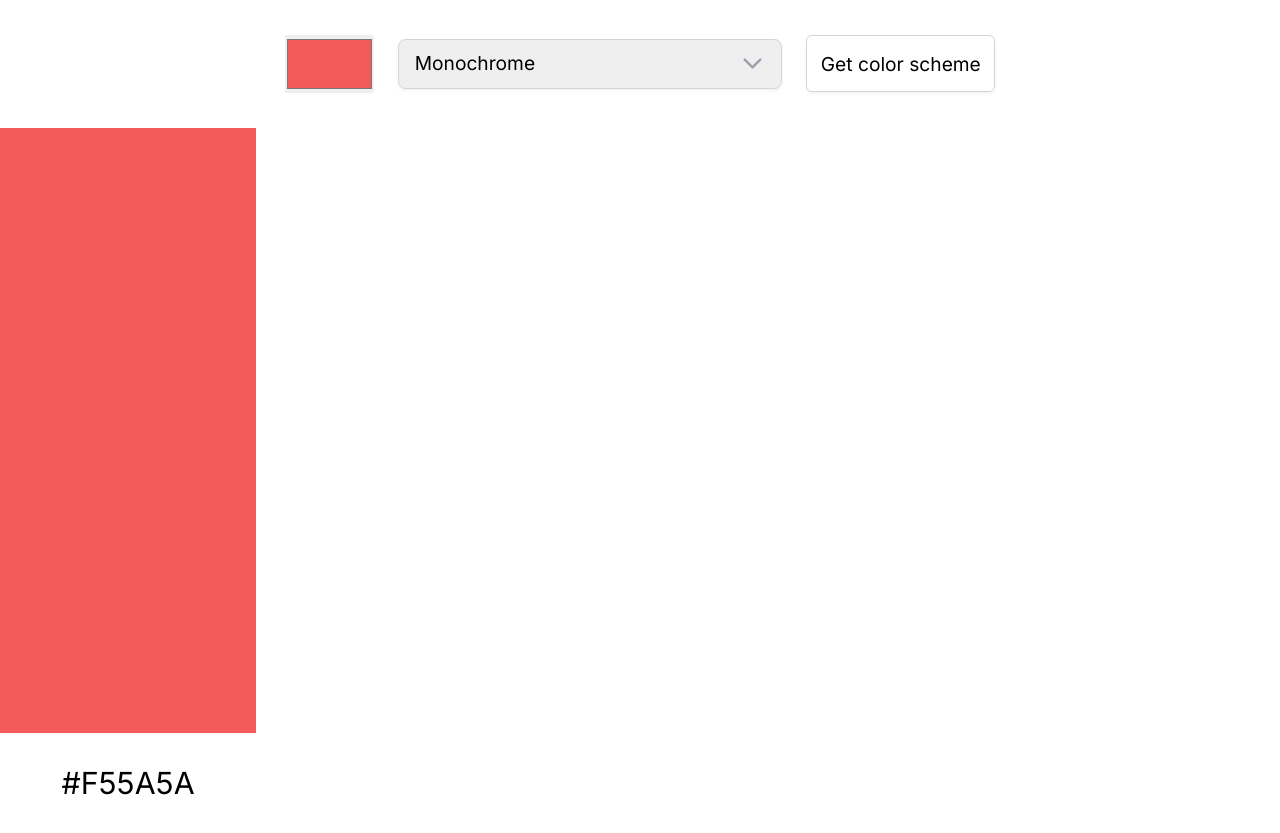
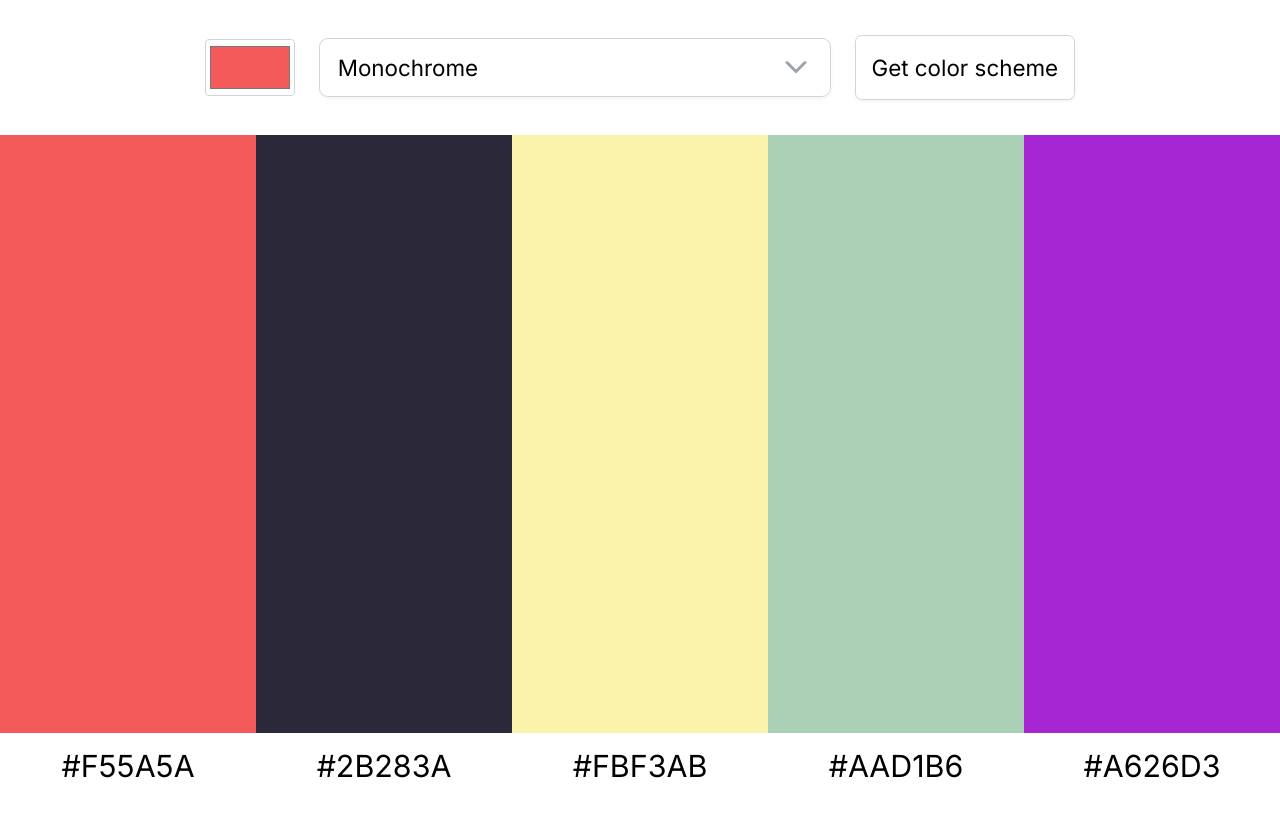
Before and after one commit to ahmdesmaill/color-palette-generator, a website built with Vite: page index.html in a window 1280 px wide. After the commit the page ends 800 px from the top, so only its background shows below. Built offline with nearby package versions, Linux system fonts and the light colour scheme.

Commit message:
First MVP

```diff
--- a/index.html
+++ b/index.html
@@ -6,28 +6,29 @@
         <link rel="preconnect" href="https://fonts.googleapis.com">
         <link rel="preconnect" href="https://fonts.gstatic.com" crossorigin>
         <link href="https://fonts.googleapis.com/css2?family=Inter:opsz,wght@14..32,100..900&display=swap" rel="stylesheet">
+        <script type="module" src="./main.js" defer></script>
     </head>
     <body>
         <main>
-            <form>
-                <label for="colorPicker" class="sr-only">Pick a color</label>
-                <input type="color" id="colorPicker" value="#F55A5A">
-                <label for="schemeType" class="sr-only">Scheme type</label>
-                <select id="schemeType">
-                    <option selected>Monochrome</option>
-                    <option>Monochrome Dark</option>
-                    <option>Monochrome Light</option>
-                    <option>Analogic</option>
-                    <option>Complement</option>
-                    <option>Analogic Complement</option>
-                    <option>Triad</option>
-                    <option>Quad</option>
+            <form id="get-colors-form">
+                <label for="color-picker" class="sr-only">Pick a color</label>
+                <input type="color" name="color" id="color-picker" value="#F55A5A">
+                <label for="scheme-mode" class="sr-only">Scheme mode</label>
+                <select name="scheme-mode" id="scheme-mode">
+                    <option value="monochrome" selected>Monochrome</option>
+                    <option value="monochrome-dark">Monochrome Dark</option>
+                    <option value="monochrome-light">Monochrome Light</option>
+                    <option value="analogic">Analogic</option>
+                    <option value="complement">Complement</option>
+                    <option value="analogic-complement">Analogic Complement</option>
+                    <option value="triad">Triad</option>
+                    <option value="quad">Quad</option>
                 </select>
                 <button type="submit">Get color scheme</button>
             </form>
             <div id="colors">
                 <div class="color">
-                    <div></div>
+                    <div style="background-color: red;"></div>
                     <p>#F55A5A</p>
                 </div>
             </div>
--- a/main.js
+++ b/main.js
@@ -0,0 +1,40 @@
+const form = document.getElementById("get-colors-form");
+const colorPickerEl = document.getElementById("color-picker");
+const schemeModeEl = document.getElementById("scheme-mode");
+const colorsContainer = document.getElementById("colors")
+let colorsToRender = [
+  "#F55A5A",
+  "#2B283A",
+  "#FBF3AB",
+  "#AAD1B6",
+  "#A626D3"
+];
+
+function renderColors() {
+  let html = "";
+  colorsToRender.forEach(color => {
+    html += `
+    <div class="color">
+        <div style="background-color: ${color};"></div>
+        <p>${color}</p>
+    </div>
+    `;
+  });
+  colorsContainer.innerHTML = html;
+}
+
+form.addEventListener("submit", (event) => {
+  event.preventDefault();
+  const formData = new FormData(form);
+  fetch(`https://www.thecolorapi.com/scheme?hex=${formData.get("color").substring(1)}&count=5&format=json&mode=${formData.get("scheme-mode")}`)
+    .then(res => res.json())
+    .then(data => {
+      colorsToRender = [];
+      data.colors.forEach(color => {
+        colorsToRender.push(color.hex.value);
+      });
+      renderColors();
+    });
+})
+
+renderColors();
--- a/styles.css
+++ b/styles.css
@@ -1,3 +1,7 @@
+* {
+  box-sizing: border-box;
+}
+
 body {
     margin: 0;
     font-family: "Inter", sans-serif;
@@ -11,18 +15,13 @@ main {
     height: 100vh;
 }
 
-* {
-  box-sizing: border-box;
-}
-
 form {
     padding: clamp(15px, 3vw, 35px) 0;
     display: flex;
-    flex-wrap: wrap;
     align-items: center;
     justify-content: center;
     gap: clamp(12px, 2vw, 24px);
-    font-size: clamp(1rem, 1.5vw, 2rem);
+    font-size: clamp(1rem, 1.75vw, 2.25rem);
 }
 
 .sr-only {
@@ -38,19 +37,21 @@ form {
 }
 
 input {
-    width: clamp(50px, 7vw, 160px);
+    width: clamp(50px, 7vw, 180px);
     height: clamp(38px, 4.5vw, 95px);
-    border: none;
-    cursor: pointer;
-    padding: 0;
+    border: 1.5px solid #D1D5DB;
+    border-radius: 0.3em;
+    padding: 2px;
+    background: none;
+    appearance: none;
+    -webkit-appearance: none;
 }
 
 select {
     font-size: inherit;
     padding: 0.7em 2.2em 0.7em 0.8em;
     flex: 1;
-    min-width: 0;
-    max-width: clamp(200px, 30vw, 600px);
+    max-width: clamp(200px, 40vw, 900px);
     border-radius: 0.4em;
     font-family: inherit;
     border: 1px solid #D1D5DB;
@@ -62,6 +63,7 @@ select {
     background-repeat: no-repeat;
     background-position: right 0.7em center;
     background-size: 1.6em;
+    background-color: transparent;
 }
 
 button {
@@ -79,15 +81,7 @@ button,
     cursor: pointer;
 }
 
-@media (max-width: 500px) {
-    form {
-        flex-direction: column;
-    }
 
-    select {
-        max-width: 100%;
-    }
-}
 
 select,
 button {
@@ -109,12 +103,31 @@ button {
 .color div {
     width: 100%;
     height: 90%;
-    background-color: #F55A5A;
 }
 
 .color p {
     text-align: center;
     margin: 0;
-    padding: clamp(5px, 4vh, 39px) 0;
+    padding: clamp(5px, 3.5vh, 35px) 0;
     font-size: clamp(1.1rem, 3.2vw, 1.9rem);
 }
+
+@media (max-width: 500px) {
+    form {
+        flex-direction: column;
+    }
+
+    select {
+        max-width: 100%;
+    }
+
+    .color p {
+        padding: clamp(5px, 3.5vh, 22px) 0;
+    }
+}
+
+@media (min-width: 635px) {
+    .color p {
+        padding: 15px 0;
+    }
+}
```
